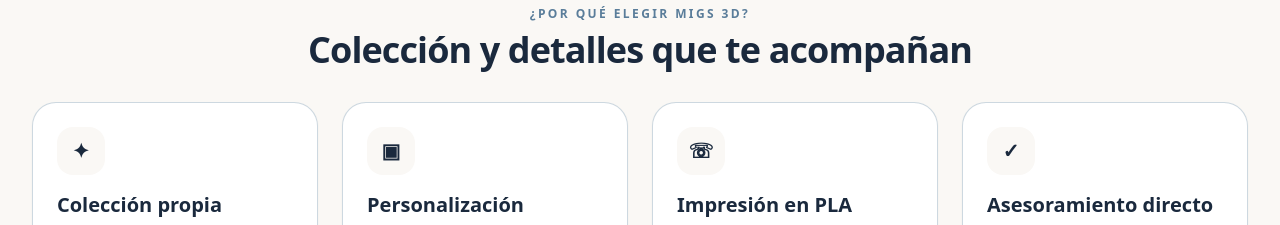
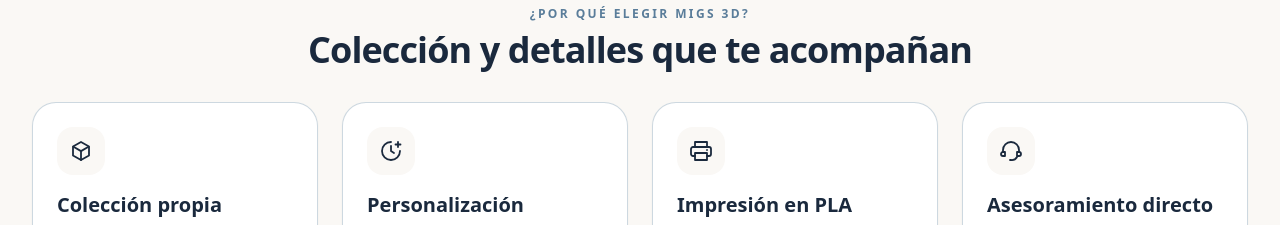
Before and after one commit to Sergiomack91/migs-makers-store, a Nuxt app: page / in a window 1280 px wide. Shown: the part 940-1165 px from the top of the page. Built offline with nearby package versions, Linux system fonts and the light colour scheme.

Commit message:
feat: update benefits section with SVG icons for improved visual representation

```diff
--- a/app/pages/index.vue
+++ b/app/pages/index.vue
@@ -24,22 +24,22 @@ const benefits = [
   {
     title: 'Colección propia',
     text: 'Diseñamos y fabricamos nuestros propios modelos, con colores y tamaños establecidos para cada pieza.',
-    icon: '✦',
+    icon: 'collection',
   },
   {
     title: 'Personalización',
     text: 'Puedes consultar si es posible personalizar el color, el tamaño o algún detalle del modelo que te interesa.',
-    icon: '▣',
+    icon: 'customize',
   },
   {
     title: 'Impresión en PLA',
     text: 'Fabricamos nuestras piezas en PLA, un material que permite conseguir buenos detalles y una amplia variedad de colores.',
-    icon: '☏',
+    icon: 'printer',
   },
   {
     title: 'Asesoramiento directo',
     text: 'Te ayudamos a elegir la pieza más adecuada y a resolver dudas antes del pedido.',
-    icon: '✓',
+    icon: 'support',
   },
 ]
 
@@ -234,8 +234,25 @@ async function submitContactForm() {
 
         <div class="grid gap-6 md:grid-cols-2 xl:grid-cols-4">
           <article v-for="benefit in benefits" :key="benefit.title" class="rounded-3xl border border-migs-border/30 bg-white p-6 shadow-sm">
-            <div class="mb-4 flex h-12 w-12 items-center justify-center rounded-2xl bg-migs-bg text-xl font-semibold text-migs-logo">
-              {{ benefit.icon }}
+            <div class="mb-4 flex h-12 w-12 items-center justify-center rounded-2xl bg-migs-bg text-migs-logo">
+              <svg v-if="benefit.icon === 'collection'" class="h-6 w-6" viewBox="0 0 24 24" fill="none" stroke="currentColor" stroke-width="1.8" stroke-linecap="round" stroke-linejoin="round" aria-hidden="true">
+                <path d="m12 3 8 4.5v9L12 21l-8-4.5v-9L12 3Z" />
+                <path d="m4.5 7.8 7.5 4.3 7.5-4.3M12 12.1V21" />
+              </svg>
+              <svg v-else-if="benefit.icon === 'customize'" class="h-6 w-6" viewBox="0 0 24 24" fill="none" stroke="currentColor" stroke-width="1.8" stroke-linecap="round" stroke-linejoin="round" aria-hidden="true">
+                <path d="M12 3a9 9 0 1 0 9 9" />
+                <path d="M12 7v5l3 2" />
+                <path d="M19 3v5m-2.5-2.5h5" />
+              </svg>
+              <svg v-else-if="benefit.icon === 'printer'" class="h-6 w-6" viewBox="0 0 24 24" fill="none" stroke="currentColor" stroke-width="1.8" stroke-linecap="round" stroke-linejoin="round" aria-hidden="true">
+                <path d="M6 8V3h12v5M6 17H4a2 2 0 0 1-2-2v-5a2 2 0 0 1 2-2h16a2 2 0 0 1 2 2v5a2 2 0 0 1-2 2h-2" />
+                <path d="M6 14h12v7H6zM18 11h.01" />
+              </svg>
+              <svg v-else-if="benefit.icon === 'support'" class="h-6 w-6" viewBox="0 0 24 24" fill="none" stroke="currentColor" stroke-width="1.8" stroke-linecap="round" stroke-linejoin="round" aria-hidden="true">
+                <path d="M4 13v-2a8 8 0 0 1 16 0v2" />
+                <path d="M4 13a2 2 0 0 0 0 4h2v-4H4Zm16 0a2 2 0 0 1 0 4h-2v-4h2Z" />
+                <path d="M18 18a6 6 0 0 1-6 3h-1" />
+              </svg>
             </div>
             <h3 class="text-xl font-semibold text-migs-logo">{{ benefit.title }}</h3>
             <p class="mt-3 text-sm leading-relaxed text-migs-text">{{ benefit.text }}</p>
```
